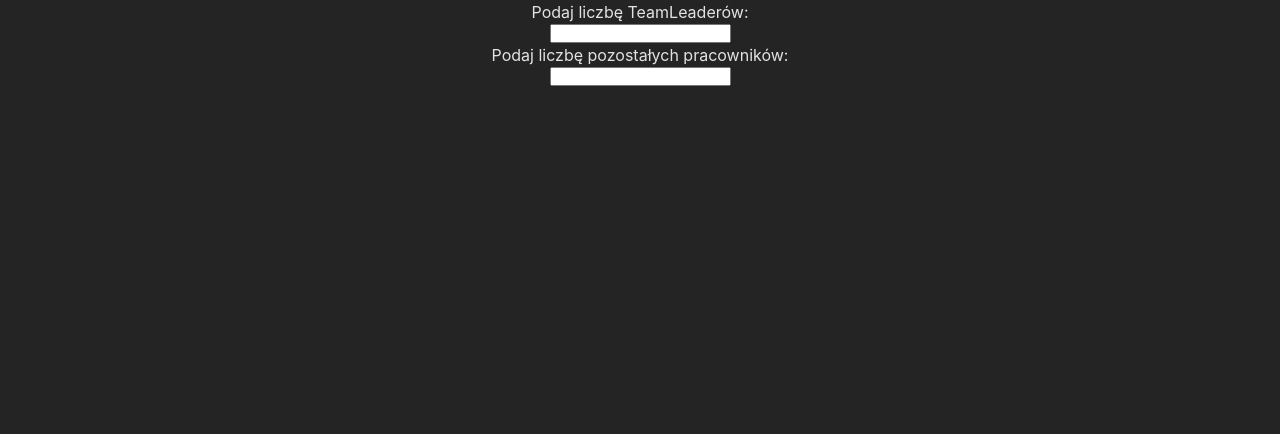
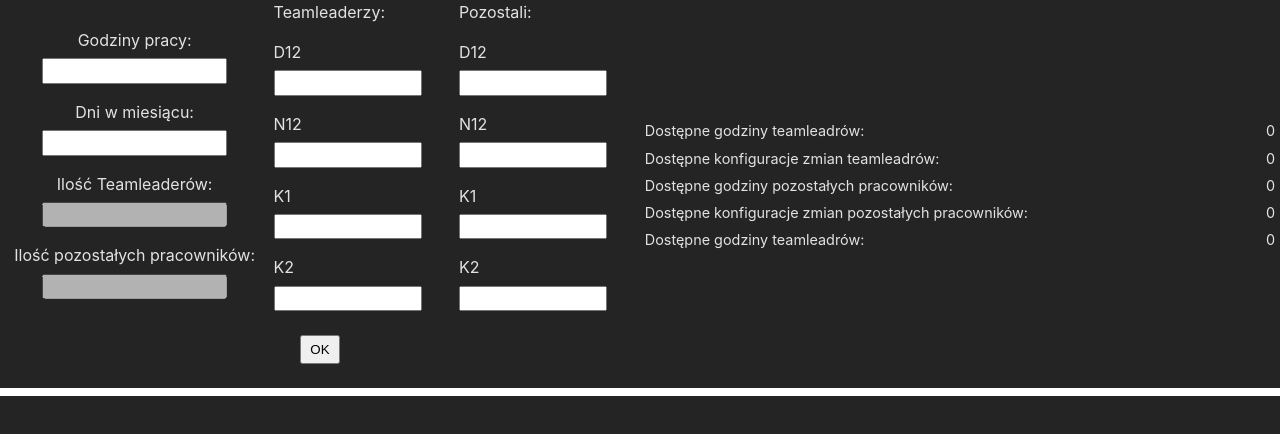
Before and after one commit to ZibiH/schedule-helper, a React (Vite) app in the folder schedule-helper/: page / in a window 1280 px wide. Shown: the top 434 px of the page. Built offline with nearby package versions, Linux system fonts and the light colour scheme.

Commit message:
Add form data

```diff
--- a/schedule-helper/src/App.css
+++ b/schedule-helper/src/App.css
@@ -1,9 +1,119 @@
+.main {
+	width: 100%;
+	min-width: 780px;
+}
+.data-container {
+	display: flex;
+	width: 100%;
+	max-width: 1280px;
+	justify-content: space-around;
+	align-items: center;
+	margin: 0 auto;
+}
+
 .form-container {
 	display: flex;
 	flex-direction: column;
 	justify-content: center;
 	align-items: center;
 	width: 50%;
-	max-width: 40rem;
+}
+
+.form-data {
+	display: flex;
+}
+
+.month-data {
+	display: flex;
+	flex-direction: column;
+	justify-content: center;
+	align-items: center;
+}
+
+.shifts-data {
+	display: flex;
+}
+
+.employees-shifts {
+	display: flex;
+	flex-direction: column;
+	width: 40%;
 	margin: 0 auto;
 }
+label {
+	margin-top: 1rem;
+}
+
+input {
+	margin-top: 0.4rem;
+	padding: 0.2rem;
+	text-align: center;
+	font-size: 0.8rem;
+	font-weight: bold;
+}
+
+.submit {
+	padding: 0.3rem 0.5rem;
+	margin: 1.5rem 0 0.5rem;
+	cursor: pointer;
+}
+
+.shifts-container {
+	width: 50%;
+	font-size: 0.9rem;
+}
+
+.shift-line {
+	display: flex;
+	justify-content: space-between;
+	width: 100%;
+}
+
+.shift-data {
+	padding: 0.1rem 0.3rem;
+}
+.employees-container {
+	display: flex;
+	min-width: 780px;
+	max-width: 1024px;
+	margin: 0 auto;
+}
+
+.teamleaders {
+	display: flex;
+	flex-direction: column;
+	width: 25%;
+	min-width: 12rem;
+	align-items: flex-start;
+	margin: 0 auto;
+	text-transform: uppercase;
+}
+
+.employees {
+	display: flex;
+	flex-wrap: wrap;
+	width: 75%;
+	min-width: 10rem;
+	text-transform: uppercase;
+}
+
+.teamleader,
+.employee {
+	width: 100%;
+	padding: 0.2rem 0.4rem;
+	border: 1px solid wheat;
+	border-collapse: collapse;
+	font-size: 0.8rem;
+	display: flex;
+	justify-content: space-between;
+}
+
+.employee {
+	width: 40%;
+	margin: 0 auto;
+}
+
+.employees-hours {
+	margin: 0;
+	width: 3rem;
+}
--- a/schedule-helper/src/App.tsx
+++ b/schedule-helper/src/App.tsx
@@ -1,17 +1,239 @@
-import { useState } from 'react';
+import { FormEvent, useEffect, useRef, useState } from 'react';
 import './App.css';
 
+type Employee = {
+	name: string;
+	hours: number;
+	id: string;
+};
+
+const createEmployeesArray = (name: string, hours: number, count: number) => {
+	const array: Employee[] = [];
+	for (let i = 0; i < count; i++) {
+		const person = {
+			name: name,
+			hours: hours,
+			id: Math.random().toString(),
+		};
+		array.push(person);
+	}
+	return array;
+};
+
+const getTotalHours = (array: Employee[]) => {
+	return array.reduce((total, employee) => {
+		return total + employee.hours;
+	}, 0);
+};
+
 function App() {
-	const [count, setCount] = useState(0);
+	const teamleadersCountRef = useRef<HTMLInputElement>(null);
+	const employeesCountRef = useRef<HTMLInputElement>(null);
+	const hoursRef = useRef<HTMLInputElement>(null);
+	const daysRef = useRef<HTMLInputElement>(null);
+	const [teamleadersTotalHours, setTeamleadersTotalHours] = useState(0);
+	const [employeesTotalHours, setEmployeesTotalHours] = useState(0);
+	const [teamleadersArray, setTeamleadersArray] = useState<Employee[]>([]);
+	const [employeesArray, setEmployeesArray] = useState<Employee[]>([]);
+	const [isDisabled, setIsDisabled] = useState(true);
+
+	const tlD12Ref = useRef<HTMLInputElement>(null);
+	const tlN12Ref = useRef<HTMLInputElement>(null);
+	const tlK1Ref = useRef<HTMLInputElement>(null);
+	const tlK2Ref = useRef<HTMLInputElement>(null);
+	const empD12Ref = useRef<HTMLInputElement>(null);
+	const empN12Ref = useRef<HTMLInputElement>(null);
+	const empK1Ref = useRef<HTMLInputElement>(null);
+	const empK2Ref = useRef<HTMLInputElement>(null);
+
+	// useEffect(() => {
+	// 	if (!hoursRef.current?.value) return;
+	// 	if (!teamleadersCountRef.current?.value) return;
+	// 	if (!employeesCountRef.current?.value) return;
+	// 	const hours = +hoursRef.current.value;
+	// 	const numberOfTeamleaders = +teamleadersCountRef.current.value;
+	// 	const numberOfEmployees = +employeesCountRef.current.value;
+	// 	const teamleaders = createEmployeesArray('teamleader', hours, numberOfTeamleaders);
+	// 	setTeamleadersArray(teamleaders);
+	// 	setTeamleadersTotalHours(getTotalHours(teamleaders));
+	// 	const employees = createEmployeesArray('pracownik', hours, numberOfEmployees);
+	// 	setEmployeesArray(employees);
+	// 	setEmployeesTotalHours(getTotalHours(employees));
+	// }, [
+	// 	hoursRef.current?.value,
+	// 	teamleadersCountRef.current?.value,
+	// 	employeesCountRef.current?.value,
+	// ]);
+
+	const changeTeamleaderHours = (id: string, hours: number) => {
+		const newTeamleadersArray = teamleadersArray.map((teamleader) => {
+			if (teamleader.id !== id) return teamleader;
+			return { ...teamleader, hours: hours };
+		});
+		setTeamleadersArray(newTeamleadersArray);
+		setTeamleadersTotalHours(getTotalHours(newTeamleadersArray));
+	};
+
+	const manageDisabled = () => {
+		const disabled = !!hoursRef.current?.value && !!daysRef.current?.value;
+		setIsDisabled(!disabled);
+	};
+
+	const changeEmployeesHours = (id: string, hours: number) => {
+		const newEmployeesArray = employeesArray.map((employee) => {
+			if (employee.id !== id) return employee;
+			return { ...employee, hours: hours };
+		});
+		setEmployeesArray(newEmployeesArray);
+		setEmployeesTotalHours(getTotalHours(newEmployeesArray));
+	};
+
+	const handleShifts = (e: FormEvent) => {
+		e.preventDefault();
+		if (!hoursRef.current?.value) return;
+		if (!teamleadersCountRef.current?.value) return;
+		if (!employeesCountRef.current?.value) return;
+		const hours = +hoursRef.current.value;
+		const numberOfTeamleaders = +teamleadersCountRef.current.value;
+		const numberOfEmployees = +employeesCountRef.current.value;
+		const teamleaders = createEmployeesArray('teamleader', hours, numberOfTeamleaders);
+		setTeamleadersArray(teamleaders);
+		setTeamleadersTotalHours(getTotalHours(teamleaders));
+		const employees = createEmployeesArray('pracownik', hours, numberOfEmployees);
+		setEmployeesArray(employees);
+		setEmployeesTotalHours(getTotalHours(employees));
+	};
 
 	return (
-		<div>
-			<form className="form-container">
-				<label htmlFor="teamleaders">Podaj liczbę TeamLeaderów:</label>
-				<input type="number" id="teamleaders" required />
-				<label htmlFor="employees">Podaj liczbę pozostałych pracowników:</label>
-				<input type="number" id="employees" required />
-			</form>
+		<div className="main">
+			<div className="data-container">
+				<form className="form-container" onSubmit={handleShifts}>
+					<div className="form-data">
+						<div className="month-data">
+							<label htmlFor="hours">Godziny pracy:</label>
+							<input
+								type="number"
+								id="hours"
+								required
+								ref={hoursRef}
+								onChange={manageDisabled}
+							/>
+							<label htmlFor="days">Dni w miesiącu:</label>
+							<input
+								type="number"
+								id="days"
+								required
+								ref={daysRef}
+								onChange={manageDisabled}
+							/>
+							<label htmlFor="teamleaders">Ilość Teamleaderów:</label>
+							<input
+								type="number"
+								id="teamleaders"
+								required
+								ref={teamleadersCountRef}
+								max={99}
+								maxLength={2}
+								disabled={isDisabled}
+							/>
+							<label htmlFor="employees">Ilość pozostałych pracowników:</label>
+							<input
+								type="number"
+								id="employees"
+								required
+								ref={employeesCountRef}
+								max={99}
+								maxLength={2}
+								disabled={isDisabled}
+							/>
+						</div>
+						<div className="shifts-data">
+							<div className="employees-shifts">
+								<p>Teamleaderzy:</p>
+								<label htmlFor="tlD12psary">D12</label>
+								<input type="number" id="tlD12psary" required ref={tlD12Ref} />
+								<label htmlFor="tlN12psary">N12</label>
+								<input type="number" id="tlN12psary" required ref={tlN12Ref} />
+								<label htmlFor="tlK1ktw">K1</label>
+								<input type="number" id="tlK1ktw" required ref={tlK1Ref} />
+								<label htmlFor="tlK2ktw">K2</label>
+								<input type="number" id="tlK2ktw" required ref={tlK2Ref} />
+							</div>
+							<div className="employees-shifts">
+								<p>Pozostali:</p>
+								<label htmlFor="empD12psary">D12</label>
+								<input type="number" id="empD12psary" required ref={empD12Ref} />
+								<label htmlFor="empN12psary">N12</label>
+								<input type="number" id="empN12psary" required ref={empN12Ref} />
+								<label htmlFor="empK1ktw">K1</label>
+								<input type="number" id="empK1ktw" required ref={empK1Ref} />
+								<label htmlFor="empK2ktw">K2</label>
+								<input type="number" id="empK2ktw" required ref={empK2Ref} />
+							</div>
+						</div>
+					</div>
+					<button className="submit">OK</button>
+				</form>
+				<div className="shifts-container">
+					<div className="shift-line">
+						<p className="shift-data">Dostępne godziny teamleadrów:</p>
+						<p className="shift-data">{teamleadersTotalHours}</p>
+					</div>
+					<div className="shift-line">
+						<p className="shift-data">Dostępne konfiguracje zmian teamleadrów:</p>
+						<p className="shift-data">{0}</p>
+					</div>
+					<div className="shift-line">
+						<p className="shift-data">Dostępne godziny pozostałych pracowników:</p>
+						<p className="shift-data">{employeesTotalHours}</p>
+					</div>
+					<div className="shift-line">
+						<p className="shift-data">
+							Dostępne konfiguracje zmian pozostałych pracowników:
+						</p>
+						<p className="shift-data">{0}</p>
+					</div>
+					<div className="shift-line">
+						<p className="shift-data">Dostępne godziny teamleadrów:</p>
+						<p className="shift-data">{0}</p>
+					</div>
+				</div>
+			</div>
+			<div style={{ border: ' 4px solid white', margin: '1rem 0' }} />
+			<div className="employees-container">
+				<div className="teamleaders">
+					{teamleadersArray.length > 0
+						? teamleadersArray.map((teamleader) => (
+								<div className="teamleader" key={teamleader.id}>
+									<p>{teamleader.name}</p>
+									<input
+										className="employees-hours"
+										defaultValue={teamleader.hours}
+										onChange={(e) =>
+											changeTeamleaderHours(teamleader.id, +e.target.value)
+										}
+									/>
+								</div>
+						  ))
+						: null}
+				</div>
+				<div style={{ padding: '12px' }} />
+
+				<div className="employees">
+					{employeesArray.length > 0
+						? employeesArray.map((employee) => (
+								<div className="employee" key={employee.id}>
+									<p>{employee.name}</p>
+									<input
+										className="employees-hours"
+										defaultValue={employee.hours}
+										onChange={(e) => changeEmployeesHours(employee.id, +e.target.value)}
+									/>
+								</div>
+						  ))
+						: null}
+				</div>
+			</div>
 		</div>
 	);
 }
```
